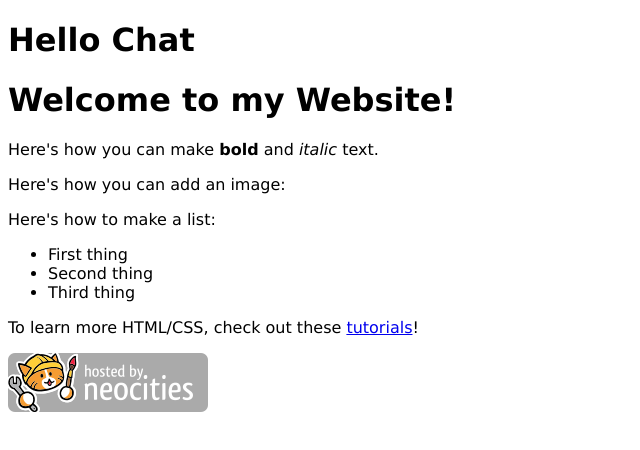
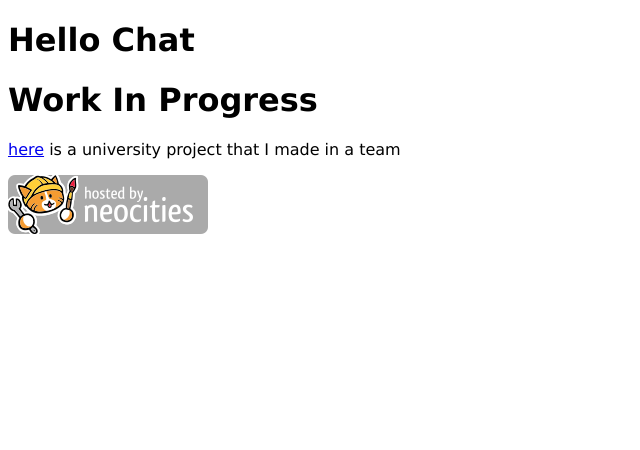
Before and after one commit to Arcthuruss/zly-home, a plain HTML site: page public/index.html in a window 1280 px wide. Shown: the whole page, without its empty margins (0-640 px from the left). Drawn offline with Linux system fonts and the light colour scheme.

Commit message:
Update index.html
added a link to a web demo

```diff
--- a/public/index.html
+++ b/public/index.html
@@ -13,21 +13,8 @@
     <h1>Hello Chat</h1>
   </header>
   <body>
-    <h1>Welcome to my Website!</h1>
-
-    <p>Here's how you can make <strong>bold</strong> and <em>italic</em> text.</p>
-
-    <p>Here's how you can add an image:</p>
-
-    <p>Here's how to make a list:</p>
-
-    <ul>
-      <li>First thing</li>
-      <li>Second thing</li>
-      <li>Third thing</li>
-    </ul>
-
-    <p>To learn more HTML/CSS, check out these <a href="https://neocities.org/tutorials">tutorials</a>!</p>
+    <h1>Work In Progress</h1>
+    <p><a href="web_demo/index.html">here</a> is a university project that I made in a team</p>
     <footer>
       <a href="https://neocities.org"><img src="/neocities.png"></a>
     </footer>
```
